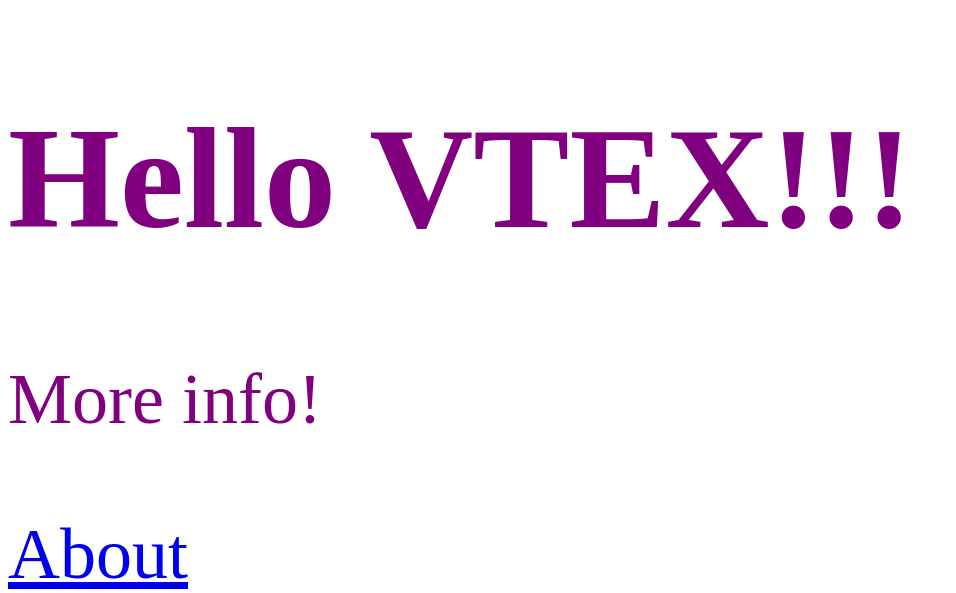
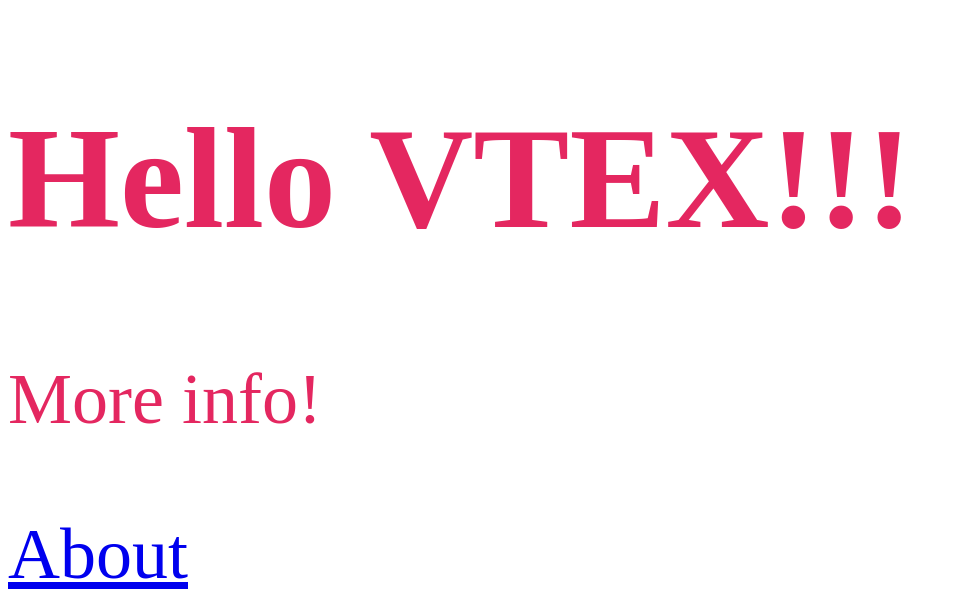
Before and after one commit to iaronaraujo/my-gatsby-netlify-test, a Gatsby site: page / in a window 1280 px wide. Shown: the top 593 px of the page, without its empty margins (0-956 px from the left). Built offline with nearby package versions, Linux system fonts and the light colour scheme; Gatsby itself is replaced by a stand-in of ours; grey boxes are pictures that could not be loaded.

Commit message:
Pink VTEX

```diff
--- a/src/pages/index.js
+++ b/src/pages/index.js
@@ -3,7 +3,7 @@
 
 export default function Home() {
   return (
-    <div style={{ color: `purple`, fontSize: `72px` }}>
+    <div style={{ color: `#E42760`, fontSize: `72px` }}>
       <h1>Hello VTEX!!!</h1>
       <p>More info!</p>
       <div>
```
